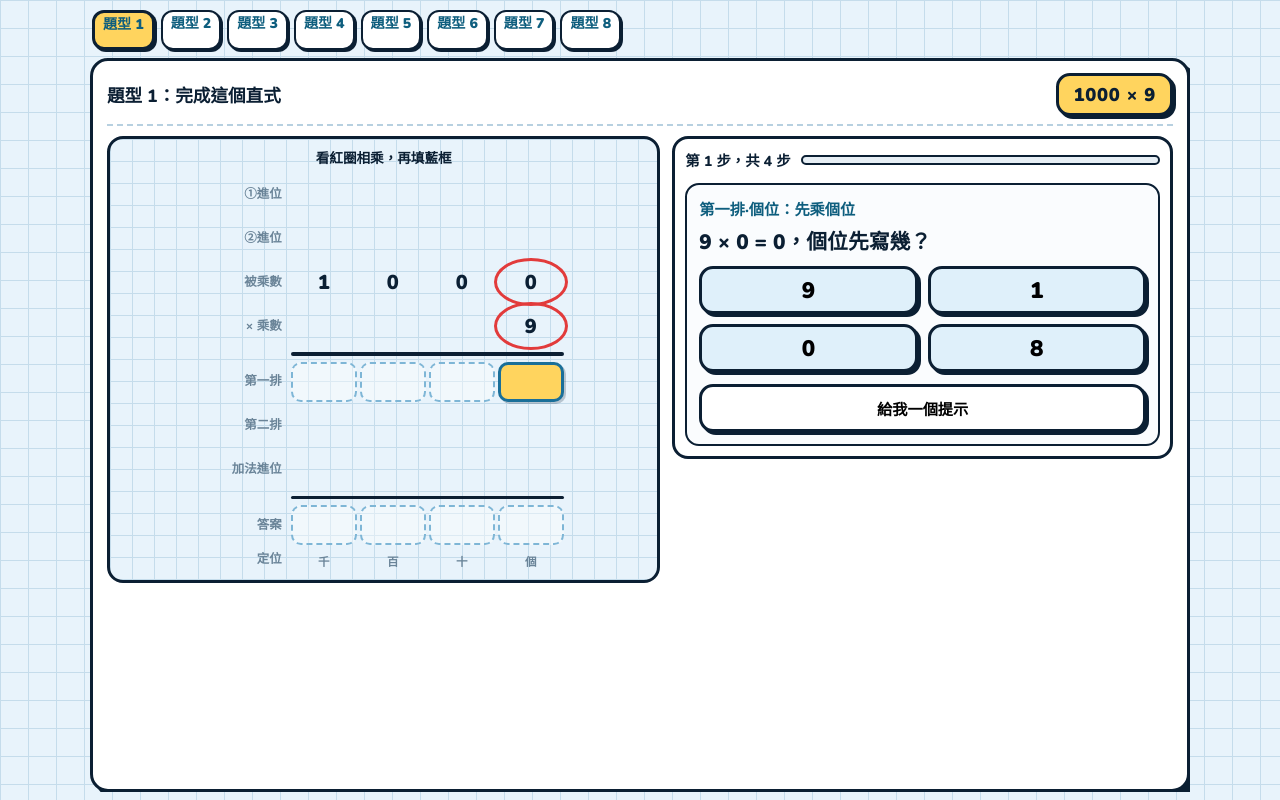
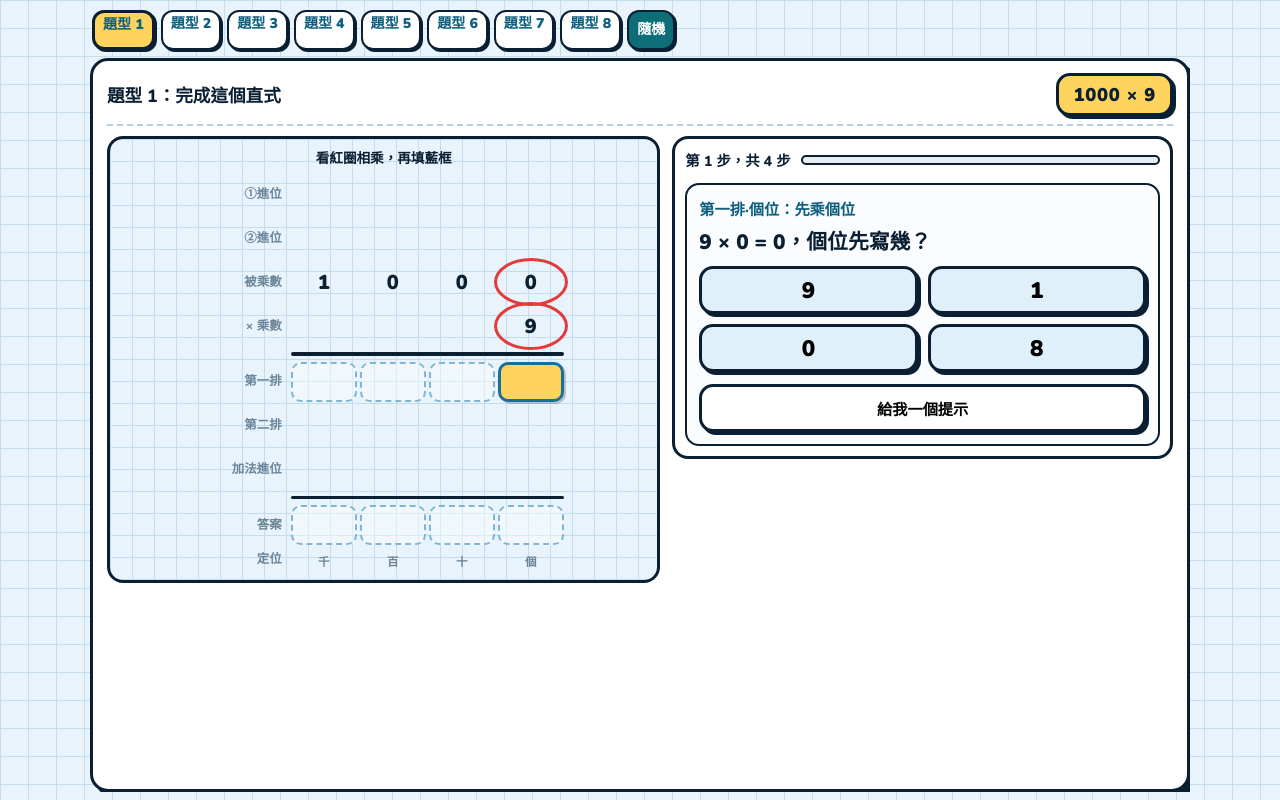
Before and after one commit to weiduck/tablet-mult, a plain HTML site: page index.html in a window 1280 px wide. Drawn offline with nearby package versions, Linux system fonts and the light colour scheme.

Commit message:
題型跳轉列加上「隨機」鈕
在題型 1–8 旁新增「隨機」按鈕；點擊後隨機選一題型並重新 generate()。

```diff
--- a/app.js
+++ b/app.js
@@ -659,13 +659,24 @@
       btn.addEventListener("click", () => startCard(i));
       list.appendChild(btn);
     });
+    const randomBtn = document.createElement("button");
+    randomBtn.type = "button";
+    randomBtn.className = "deck-jump-btn deck-jump-random";
+    randomBtn.setAttribute("aria-label", "隨機題型");
+    randomBtn.innerHTML = `<span class="dj-num">隨機</span>`;
+    randomBtn.addEventListener("click", () => {
+      const n = state.deck.length;
+      const i = Math.floor(Math.random() * n);
+      startCard(i);
+    });
+    list.appendChild(randomBtn);
     markDeckJumpCurrent();
   }
 
   function markDeckJumpCurrent() {
     const list = document.getElementById("deckJumpList");
     if (!list) return;
-    list.querySelectorAll(".deck-jump-btn").forEach((btn) => {
+    list.querySelectorAll(".deck-jump-btn:not(.deck-jump-random)").forEach((btn) => {
       const i = Number(btn.dataset.index);
       const on = i === state.cardIndex;
       btn.classList.toggle("is-current", on);
--- a/styles.css
+++ b/styles.css
@@ -207,6 +207,23 @@ button {
   white-space: nowrap;
   overflow: hidden;
   text-overflow: ellipsis;
+}
+
+.deck-jump-btn.deck-jump-random {
+  align-items: center;
+  justify-content: center;
+  background: var(--teal);
+  border-color: var(--navy);
+  color: #fff;
+}
+
+.deck-jump-btn.deck-jump-random .dj-num {
+  color: #fff;
+}
+
+.deck-jump-btn.deck-jump-random:active {
+  transform: translate(1px, 1px);
+  box-shadow: 1px 1px 0 var(--navy);
 }
 
 /* Practice panel */
```
Also changed, not shown: README.md.
